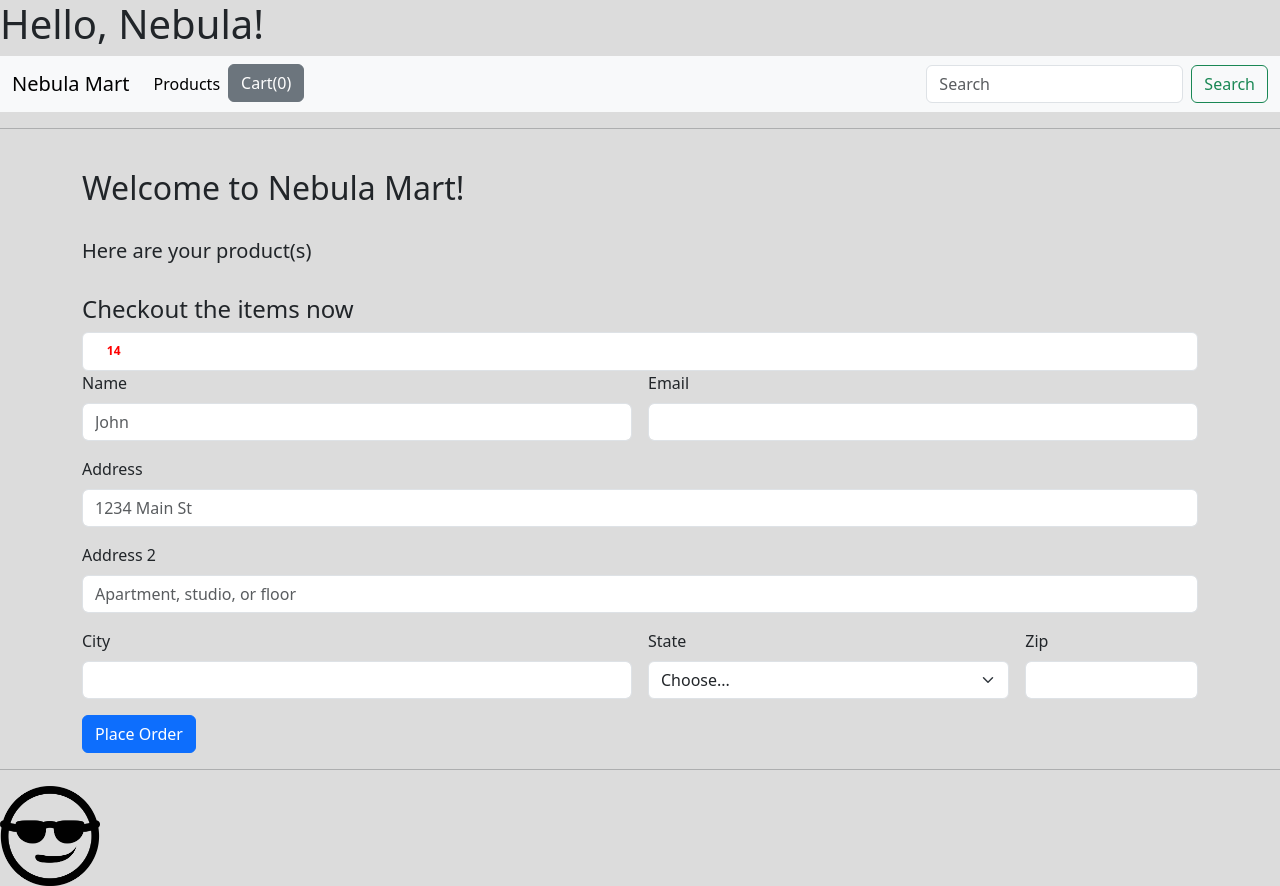
After one commit to Amitabh1989/Django-Ecomm-Bootstrap5-Javascript-Website, a Django app: page /shop/checkout/ in a window 1280 px wide. The commit adds this page. Run offline with Django 4.2, Linux system fonts and the light colour scheme.

Commit message:
Implemented Seperation of Concerns: Moved JS to a seperate folder and fixed exceptions

```diff
--- a/ecomm/ecomm/settings.py
+++ b/ecomm/ecomm/settings.py
@@ -122,7 +122,7 @@
 
 STATIC_URL = "static/"
 STATICFILES_DIRS = [
-    os.path.join(BASE_DIR, 'shop/static'),
+    os.path.join(BASE_DIR, 'shop/static/shop'),
 ]
 
 # Default primary key field type
--- /dev/null
+++ b/ecomm/shop/templates/shop/checkout.html
@@ -0,0 +1,86 @@
+{% extends 'shop_index.html' %}
+
+{% block shop_content %}
+<div class="container">
+    <div class="row">
+        <div class="col-md-12">
+            <h4>Checkout the items now</h4>
+        </div>
+        <div>
+            <ul class="list-group" id="item_list">
+                <li class="list-group-item d-flex justify-content-between align-items-center">
+                    <span class="badge badge-primary badge-pill" align="center">
+                        <span id="item_quantity" class="text-danger" style="color: red !important;">14</span>
+                    </span>
+                </li>
+            </ul>
+        </div>
+    </div>
+
+
+    <div class="row">
+        <div class='col-md-12'>
+
+            <form class="row g-3">
+                <div class="col-md-6">
+                  <label for="inputEmail4" class="form-label">Name</label>
+                  <input type="text" class="form-control" id="inputEmail4" placeholder="John">
+                </div>
+                <div class="col-md-6">
+                  <label for="inputPassword4" class="form-label">Email</label>
+                  <input type="email" class="form-control" id="inputPassword4">
+                </div>
+                <div class="col-12">
+                  <label for="inputAddress" class="form-label">Address</label>
+                  <input type="text" class="form-control" id="inputAddress" placeholder="1234 Main St">
+                </div>
+                <div class="col-12">
+                  <label for="inputAddress2" class="form-label">Address 2</label>
+                  <input type="text" class="form-control" id="inputAddress2" placeholder="Apartment, studio, or floor">
+                </div>
+                <div class="col-md-6">
+                  <label for="inputCity" class="form-label">City</label>
+                  <input type="text" class="form-control" id="inputCity">
+                </div>
+                <div class="col-md-4">
+                  <label for="inputState" class="form-label">State</label>
+                  <select id="inputState" class="form-select">
+                    <option selected>Choose...</option>
+                    <option>...</option>
+                  </select>
+                </div>
+                <div class="col-md-2">
+                  <label for="inputZip" class="form-label">Zip</label>
+                  <input type="text" class="form-control" id="inputZip">
+                </div>
+
+                <div class="col-12">
+                  <button type="submit" class="btn btn-primary">Place Order</button>
+                </div>
+              </form>
+
+        </div>
+    </div>
+
+
+
+</div>
+
+<script>
+    // JavaScript to get the cart items from local storage
+    if (localStorage.getItem('cart') == null) {
+        var cart = {};
+    } else {
+        cart = JSON.parse(localStorage.getItem('cart'));
+    }
+
+    console.log("cart items are: ", cart);
+    for (var item in cart) {
+        let name = cart[item][1].trim(); // Trim the leading and trailing whitespaces
+        let quantity = cart[item][0];
+
+        var itemString = '<li class="list-group-item">' + name + '-' + '<span class="text-danger" style="color: red;">' + quantity + '</span>' + '</li>';
+        $("#item_list").append(itemString);
+    }
+</script>
+{% endblock shop_content %}
--- a/ecomm/shop/templates/shop/shop_index.html
+++ b/ecomm/shop/templates/shop/shop_index.html
@@ -6,7 +6,7 @@
 {% block head %}
 {% load static %}
 <head>
-    <link rel="stylesheet" href="{% static 'shop/style.css' %}">
+    <link rel="stylesheet" href="{% static 'shop/css/style.css' %}">
     <script src="https://code.jquery.com/jquery-3.7.0.js" integrity="sha256-JlqSTELeR4TLqP0OG9dxM7yDPqX1ox/HfgiSLBj8+kM=" crossorigin="anonymous"></script>
 </head>
 {% endblock head %}
@@ -26,44 +26,74 @@
     <!--
         JQuery for Add to cart Functionality
     -->
-    <script type="text/javascript">
-        console.log("Amitabh's 1st Java Script")
-        if(localStorage.getItem('cart')==null){
+    <!-- <script type="text/javascript">
+        console.log("Amitabh's 1st JavaScript");
+        if (localStorage.getItem('cart') == null) {
             var cart = {};
-        }
-        else{
+        } else {
             cart = JSON.parse(localStorage.getItem('cart'));
         }
+
         $(document).ready(function() {
-            $(document).on('click', '.atc', function(){
-                console.log("The add to cart button is clicked")
-                {% comment %} Extracting the button from the button click {% endcomment %}
+            $(document).on('click', '.atc', function() {
+                console.log("The add to cart button is clicked");
                 var item_id = this.id.toString();
                 console.log(item_id);
 
-                if(cart[item_id] != undefined){
-                    cart[item_id] = cart[item_id] + 1;
+                if (cart[item_id] != undefined) {
+                    quantity = cart[item_id][0] + 1;
+                    cart[item_id][0] = quantity;
+                } else {
+                    quantity = 1;
+                    name = document.getElementById("as"+item_id).innerHTML.trim();
+                    cart[item_id] = [quantity, name];
                 }
-                else{
-                    cart[item_id] = 1;
-                }
-                console.log(cart)
+                console.log(cart);
                 localStorage.setItem('cart', JSON.stringify(cart));
-                document.getElementById("cart").innerHTML = "Cart(" + Object.keys(cart).length +")";
-            })});
-
-            {% comment %} enable pop over text of the cart {% endcomment %}
-            {% comment %} const popoverTriggerList = document.querySelectorAll('[data-bs-toggle="popover"]')
-            const popoverList = [...popoverTriggerList].map(popoverTriggerEl => new bootstrap.Popover(popoverTriggerEl)) {% endcomment %}
-
-            $(document).ready(function() {
-                $('[data-toggle="popover"]').popover({
-                    html: true
-                });
-                {% comment %} document.getElementById("cart").setAttribute('data-content', '<h5>Your cart</h5>') {% endcomment %}
-
-                document.getElementById("cart").innerHTML = <h5>Your cart</h5>
+                document.getElementById("cart").innerHTML = "Cart(" + Object.keys(cart).length + ")";
             });
 
-    </script>
+            {% comment %} $('[data-toggle="popover"]').popover({
+                html: true,
+                content: '<h5>Your cart</h5>'
+            }); {% endcomment %}
+
+            $('#cart').on('click', function () {
+                $(this).popover('show');
+            });
+
+            // DisplayCart(cart);
+            function DisplayCart(cart) {
+                var cartString = "";
+                cartString += "<h5>Cart Details</h5><br>"
+                var cart_index = 1;
+                for(var x in cart) {
+                    cartString += cart_index + document.getElementById("as" + x).innerHTML.trim() + ". Qty : " + cart[x][0] + "<br>";
+                    cart_index += 1;
+                }
+                cartString += "<br>"
+                //cartString += "<a href='/shop/checkout' class='btn btn-warning' id='checkout'>Checkout</a>";
+                cartString += "<a href='{% url 'shop:checkout' %}' class='btn btn-warning' id='checkout'>Checkout</a>";
+                console.log("cartString is : " + cartString);
+                // document.getElementById("cart").setAttribute('data-content', cartString)
+
+                var element = document.getElementById("cart");
+                console.log("Element is : " + element); // Print the element to the console
+
+                // Check if the element is null or undefined
+                if (element) {
+                    element.setAttribute('data-content', cartString);
+                } else {
+                    console.log("Element not found"); // Handle the case when the element is not found
+                }
+
+                $('[data-toggle="popover"]').popover({
+                    html: true,
+                    content: cartString
+                });
+            }
+            DisplayCart(cart);
+        });
+
+    </script> -->
 {% endblock content %}
--- a/ecomm/shop/urls.py
+++ b/ecomm/shop/urls.py
@@ -1,5 +1,5 @@
 from django.urls import path
-from .views import ProductView, ProductDetailView
+from .views import ProductView, ProductDetailView, CheckOutView
 
 
 app_name = "shop"
@@ -8,4 +8,5 @@
 urlpatterns = [
     path("", ProductView.as_view(), name="product"),
     path("product_detail/<int:pk>", ProductDetailView.as_view(), name="product_detail"),
+    path("checkout/", CheckOutView.as_view(), name="checkout"),
 ]
--- a/ecomm/shop/views.py
+++ b/ecomm/shop/views.py
@@ -1,7 +1,7 @@
 from django.shortcuts import render
 from django.urls import reverse_lazy
 from shop.models import Product
-from django.views.generic import CreateView, ListView, DetailView, UpdateView, DeleteView
+from django.views.generic import CreateView, ListView, DetailView, UpdateView, DeleteView, TemplateView
 from django.db.models import Q
 from django.core.paginator import Paginator
 # Create your views here.
@@ -39,3 +39,9 @@
     #     if query:
     #         queryset = queryset.filter(description__icontains=query)
     #     return queryset
+
+class CheckOutView(TemplateView):
+    # template_name = reverse_lazy("shop:checkout")
+    template_name = 'checkout.html'
+    # def get_template_names(self):
+        # return [reverse_lazy("shop:checkout")]
--- a/ecomm/templates/index.html
+++ b/ecomm/templates/index.html
@@ -29,11 +29,11 @@
               </li>
 
               <li class="nav-item">
-                <button id="cart" data-html="true" type="button" class="btn btn-secondary" data-bs-container="body" data-bs-toggle="popover" data-bs-placement="bottom" data-bs-content="Bottom popover">
+                <button id="cart" data-html="true" data-toggle="popover" type="button" class="btn btn-secondary" data-bs-container="body" data-bs-toggle="popover" data-bs-placement="bottom" data-bs-content="Bottom popover">
                   Cart(0)
                 </button>
-                {% comment %} <a id="cart" class="nav-link active" href="#">Cart(0)</a> {% endcomment %}
               </li>
+
 
               <li class="nav-item">
                 {% comment %} <a class="nav-link" href="{% url 'cars:delete' %}">Delete</a> {% endcomment %}
@@ -55,7 +55,7 @@
     {% endblock content %}
 
     <hr>
-    <img src="{% static 'shadow/nebula.png' %}" alt="Nebula" height='100px' width='100px'>
+    <img src="{% static 'shop/nebula.png' %}" alt="Nebula" height='100px' width='100px'>
 
 </body>
 </html>
```
Also changed, not shown: ecomm/shop/static/shop/js/product_details.js (added, +64 -0 lines), ecomm/shop/templates/shop/product_list.html (+86 -5 lines), ecomm/shop/static/shop/css/style.css (renamed from ecomm/shop/static/shop/style.css), ecomm/shop/static/shop/nebula.png (added).
